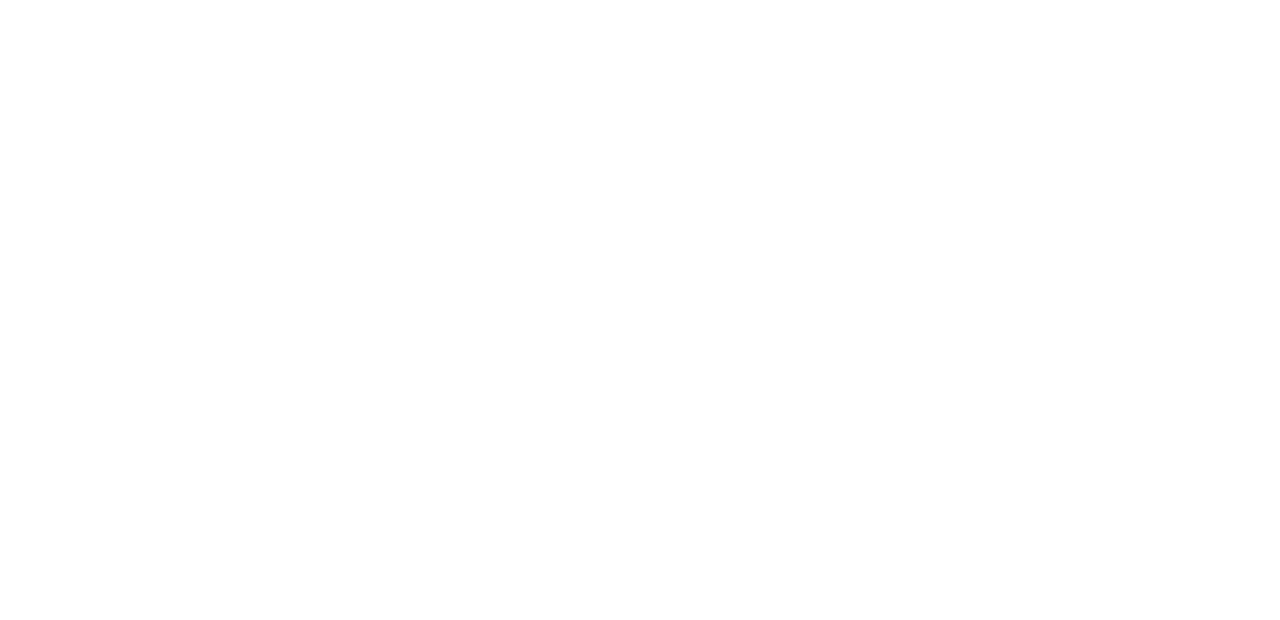
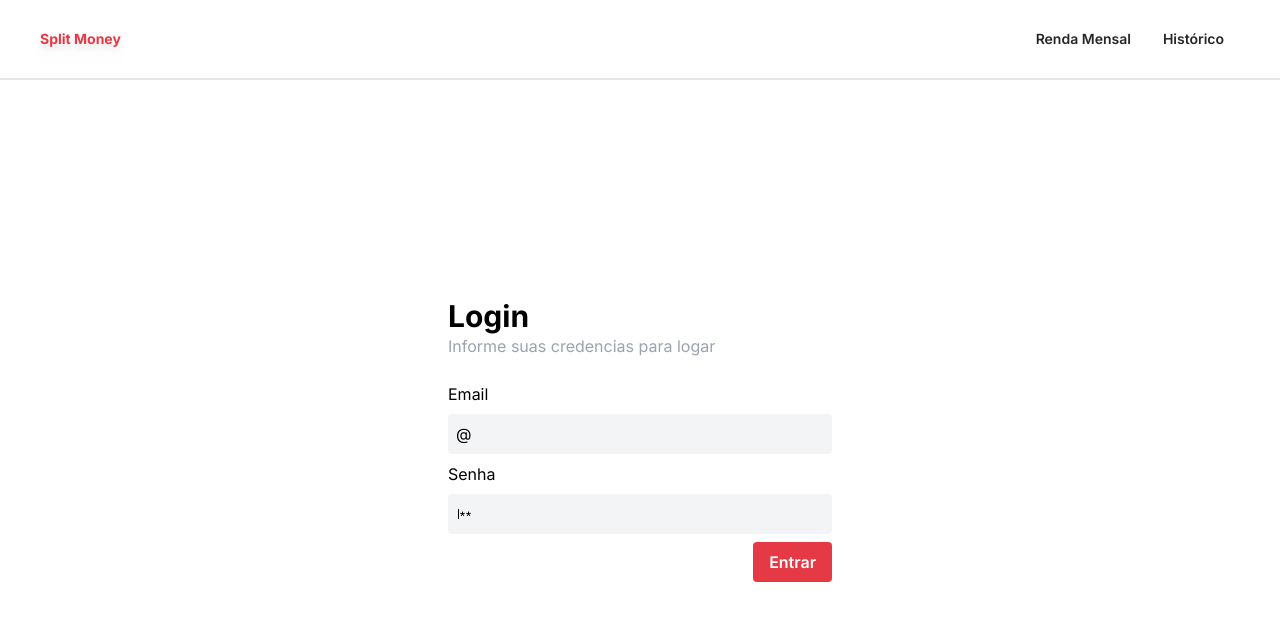
Before and after one commit to Cavalheiro-S/split-money, a React (Vite) app: page /signin in a window 1280 px wide. Before the commit this address had no page. Shown: the top 620 px of the page. Built offline with nearby package versions, Linux system fonts and the light colour scheme.

Commit message:
fix: resolving bug of ref in input component

```diff
--- a/src/Components/Button/index.tsx
+++ b/src/Components/Button/index.tsx
@@ -9,7 +9,7 @@
 }
 
 interface ButtonIconProps {
-    children?: ReactNode,
+    children?: ReactNode | string,
     className?: string,
 }
 
--- a/src/Components/Input/index.tsx
+++ b/src/Components/Input/index.tsx
@@ -1,7 +1,7 @@
 import { Slot } from "@radix-ui/react-slot";
 import clsx from "clsx";
 import { Info } from 'phosphor-react';
-import { InputHTMLAttributes, ReactNode } from 'react';
+import React, { InputHTMLAttributes, ReactNode } from 'react';
 
 interface InputInputProps extends InputHTMLAttributes<HTMLInputElement> { }
 
@@ -16,9 +16,20 @@
 }
 
 interface InputAddornProps {
-  children: string
+  children: string | ReactNode,
   className?: string;
 }
+
+const InputInput = React.forwardRef<HTMLInputElement, InputInputProps>((props, ref) => {
+  return (
+    <input
+      {...props}
+      ref={ref}
+      className='bg-transparent outline-none w-full text-gray-900 placeholder:text-gray-400 px-3 font-sans'
+      pattern={props.type === "number" ? "[0-9]+" : undefined}
+    />
+  )
+});
 
 const InputRoot = ({ children, className }: InputRootProps) => {
 
@@ -48,17 +59,6 @@
 
 }
 
-const InputInput = (props: InputInputProps) => {
-
-  return (
-    <input
-      className='bg-transparent outline-none w-full text-gray-900 placeholder:text-gray-400 px-3 font-sans'
-      pattern={props.type === "number" ? "[0-9]+" : undefined}
-      {...props}
-    />
-  )
-}
-
 export const Input = {
   Root: InputRoot,
   Input: InputInput,
--- a/src/Pages/Main.tsx
+++ b/src/Pages/Main.tsx
@@ -4,8 +4,8 @@
 export default function Main() {
     return (
         <div className="flex flex-col">
-            <Header className="w-screen px-10" />
-            <div className="md:px-10">
+            <Header className="h-[10vh] w-screen px-10" />
+            <div className="h-[90vh] md:px-10">
                 <Outlet />
             </div>
         </div>
--- a/src/Pages/Signin/index.tsx
+++ b/src/Pages/Signin/index.tsx
@@ -1,28 +1,52 @@
-import { useForm } from "react-hook-form";
+import { Password } from "phosphor-react";
+import { SubmitHandler, useForm } from "react-hook-form";
+import { Button } from "../../Components/Button";
+import { Input } from "../../Components/Input";
 
 interface Inputs {
     email: string;
     password: string;
 }
 
-const Sigin = () => {
+export const Signin = () => {
 
-    const { register, handleSubmit } = useForm<Inputs>()
+    const { register, handleSubmit, setError, formState: { errors } } = useForm<Inputs>()
+    const onSubmit: SubmitHandler<Inputs> = (data) => {
+        console.log(data);
 
-    const onSubmit = (data: Inputs) => {
-        console.log(data)
     }
 
     return (
-        <form onSubmit={handleSubmit(onSubmit)}>
-            <label htmlFor="email">Email
-                <input type="text" {...register("email")} />
-            </label>
-            <label htmlFor="password">Password
-                <input type="password" {...register("password")} />
-            </label>
-        </form>
+        <div className="flex flex-col justify-center items-center h-full">
+            <form className="flex flex-col w-96 gap-2" onSubmit={handleSubmit(onSubmit)}>
+                <div className="flex flex-col w-full mb-4">
+                    <h3 className="text-3xl font-bold">Login</h3>
+                    <span className="text-gray-400">Informe suas credencias para logar</span>
+                </div>
+                <label className="flex flex-col gap-2" htmlFor="email">Email
+                    <Input.Root>
+                        <Input.Addorn>
+                            @
+                        </Input.Addorn>
+                        <Input.Input type={"email"} id="email" {...register("email", { required: true, minLength: 3 })} />
+                    </Input.Root>
+                </label>
+                {errors.email && <span className="text-red-500 text-sm">O email deve ser preenchido</span>}
+                <label className="flex flex-col gap-2" htmlFor="password">Senha
+                    <Input.Root>
+                        <Input.Addorn>
+                            <Password />
+                        </Input.Addorn>
+                        <Input.Input id="password" type="password" {...register("password", { required: "A senha deve ser preenchida" })} />
+                    </Input.Root>
+                </label>
+                {errors.password && <span className="text-red-500 text-sm">{errors.password.message}</span>}
+                <Button.Root id="signin" type="submit" className="self-end">
+                    Entrar
+                </Button.Root>
+            </form>
+        </div>
     )
 }
 
-export default Sigin;
+export default Signin;
--- a/src/Routes.tsx
+++ b/src/Routes.tsx
@@ -3,6 +3,7 @@
 import History from "./Pages/History";
 import Main from "./Pages/Main";
 import MonthRevenue from "./Pages/MonthRevenue";
+import Signin from "./Pages/Signin";
 
 interface PrivateRouteProps {
     children: ReactElement
@@ -20,6 +21,7 @@
         <BrowserRouter>
             <Routes>
                 <Route path="/" element={<Main />}>
+                    <Route path="/signin" element={<Signin />} />
                     <Route path="/monthRevenue" element={
                         <PrivateRoute>
                             <MonthRevenue />
```
